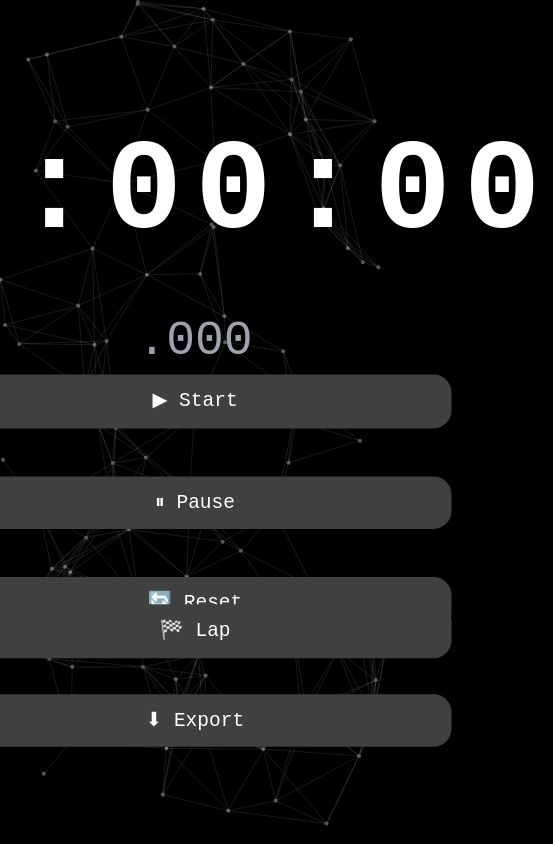
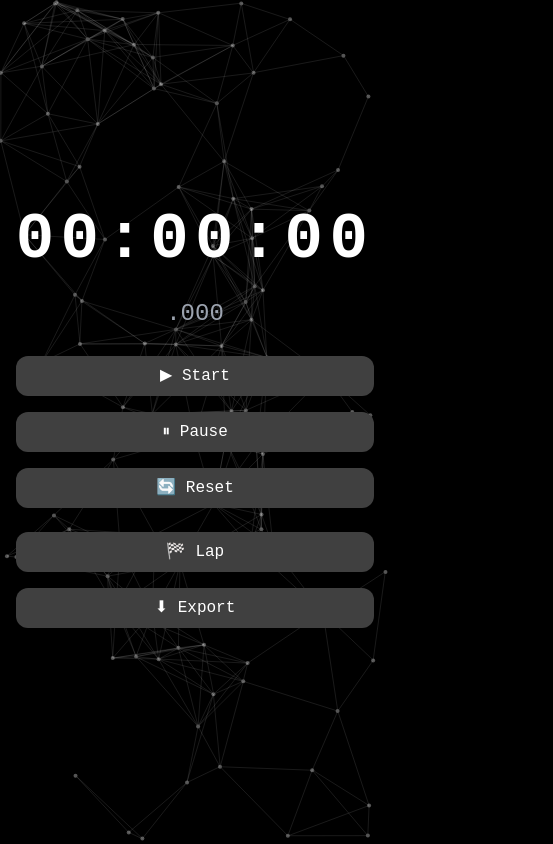
Before and after one commit to rugvedkadu06/PRODIGY_WD_02, a plain HTML site: page index.html in a window 390 px wide. Shown: the whole page, 553 px wide, since content can reach past the window. Drawn offline with nearby package versions, Linux system fonts and the light colour scheme.

Commit message:
Fixed Reasponsiveness on Mobile

```diff
--- a/index.html
+++ b/index.html
@@ -24,6 +24,7 @@
     #stopwatch {
       z-index: 10;
     }
+
     #laps {
       max-height: 160px;
       overflow-y: auto;
@@ -52,39 +53,41 @@
 </head>
 <body>
 
+  <canvas id="bgCanvas"></canvas>
 
-  <canvas id="bgCanvas"></canvas>
-<div id="stopwatch" class="absolute inset-0 flex flex-col items-center justify-center text-white px-6 fixed size-full">
-  <div id="display" class="text-[8rem] sm:text-[9rem] md:text-[10rem] lg:text-[11rem] font-bold tracking-widest mb-4 text-center">
+  <div id="stopwatch" class="absolute inset-0 flex flex-col items-center justify-center text-white px-4 sm:px-6 py-4">
+    <div id="display" class="text-[4rem] sm:text-[6rem] md:text-[8rem] lg:text-[10rem] font-bold tracking-widest mb-2 sm:mb-4 text-center">
       00:00:00
     </div>
 
-  <div id="milliseconds" class="text-[3rem] sm:text-[3.5rem] text-gray-400 mb-10 text-center">
+    <div id="milliseconds" class="text-[1.5rem] sm:text-[2.5rem] text-gray-400 mb-6 sm:mb-10 text-center">
       .000
     </div>
-  <div class="grid grid-cols-1 sm:grid-cols-3 gap-8 w-full max-w-md scale-[1.5] text-center">
-    <button id="startBtn" title="Keyboard Shortcut: Space" class="bg-neutral-700 hover:bg-neutral-600 py-2 px-4 rounded-xl">
+
+    <div class="grid grid-cols-1 sm:grid-cols-3 gap-4 sm:gap-6 w-full max-w-md text-center">
+      <button id="startBtn" title="Keyboard Shortcut: Space" class="bg-neutral-700 hover:bg-neutral-600 py-2 px-4 rounded-xl text-base sm:text-lg">
         ▶ Start
       </button>
-    <button id="pauseBtn" class="bg-neutral-700 hover:bg-neutral-600 py-2 px-4 rounded-xl">
+      <button id="pauseBtn" class="bg-neutral-700 hover:bg-neutral-600 py-2 px-4 rounded-xl text-base sm:text-lg">
         ⏸ Pause
       </button>
-    <button id="resetBtn" class="bg-neutral-700 hover:bg-neutral-600 py-2 px-4 rounded-xl">
+      <button id="resetBtn" class="bg-neutral-700 hover:bg-neutral-600 py-2 px-4 rounded-xl text-base sm:text-lg">
         🔄 Reset
       </button>
     </div>
 
-  <div class="grid grid-cols-1 sm:grid-cols-2 gap-6 w-full max-w-md mt-10 scale-[1.5]">
-    <button id="lapBtn" title="Keyboard Shortcut: Enter" class="bg-neutral-700 hover:bg-neutral-600 py-2 px-4 rounded-xl">
+    <div class="grid grid-cols-1 sm:grid-cols-2 gap-4 sm:gap-6 w-full max-w-md mt-6">
+      <button id="lapBtn" title="Keyboard Shortcut: Enter" class="bg-neutral-700 hover:bg-neutral-600 py-2 px-4 rounded-xl text-base sm:text-lg">
         🏁 Lap
       </button>
-    <button id="exportBtn" class="bg-neutral-700 hover:bg-neutral-600 py-2 px-4 rounded-xl">
+      <button id="exportBtn" class="bg-neutral-700 hover:bg-neutral-600 py-2 px-4 rounded-xl text-base sm:text-lg">
         ⬇ Export
       </button>
     </div>
 
-  <ul id="laps" class="mt-10 text-lg sm:text-xl w-full max-w-xl space-y-2 text-gray-300 px-4"></ul>
+    <ul id="laps" class="mt-8 text-base sm:text-lg w-full max-w-xl space-y-2 text-gray-300 px-2 sm:px-4"></ul>
   </div>
+
   <script src="script.js"></script>
 </body>
 </html>
```
Lines whose indentation alone changed are shown as unchanged.
